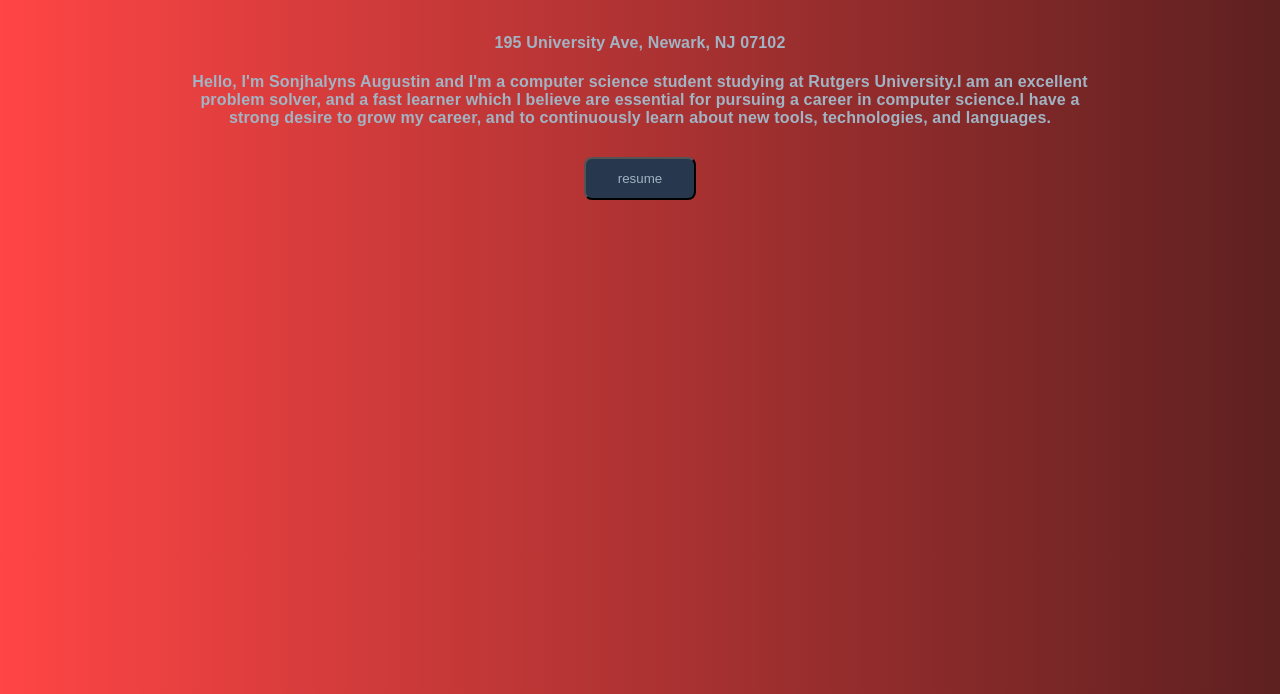
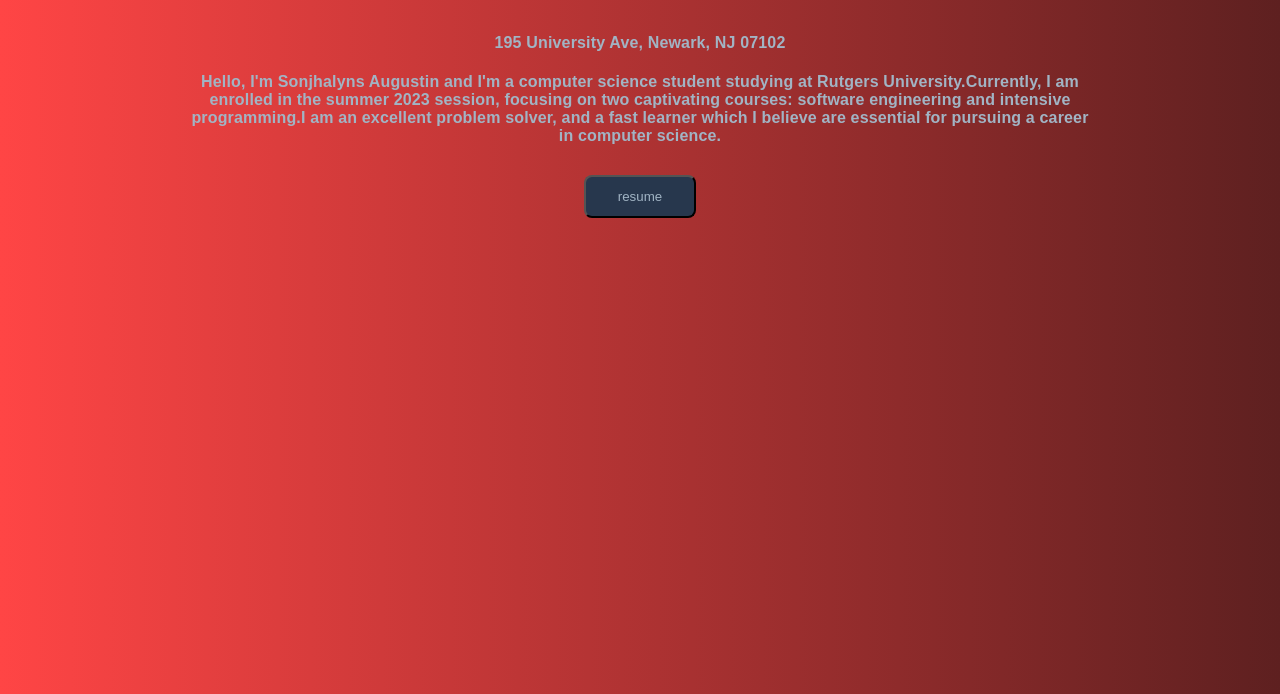
Before and after one commit to Sonjhalyns1/background, a website: page index.html in a window 1280 px wide. Shown: the part 106-800 px from the top of the page. Drawn offline with Linux system fonts and the light colour scheme.

Commit message:
final commit

```diff
--- a/index.html
+++ b/index.html
@@ -7,17 +7,14 @@
     <link rel="stylesheet" type="text/css" href="style.css" />
   </head>
   <body id="gradient">
-    <h1>Rutgers</h1>
+    <h1><a href="https://www.newark.rutgers.edu/" style="text-decoration: none;">Rutgers</a></h1>
     <h4>
       <p>195 University Ave, Newark, NJ 07102</p>
     </h4>
     <h4 class="max-w-[1000px]">
       Hello, I'm Sonjhalyns Augustin and I'm a computer science student studying
-      at Rutgers University.I am an excellent problem solver, and a fast learner
-      which I believe are essential for pursuing a career in computer science.I
-      have a strong desire to grow my career, and to continuously learn about
-      new tools, technologies, and languages.
-    </h4>
+      at Rutgers University.Currently, I am enrolled in the summer 2023 session, focusing on two captivating courses: software engineering and intensive programming.I am an excellent problem solver, and a fast learner
+      which I believe are essential for pursuing a career in computer science.
     <h4></h4>
     <h4></h4>
     <p>
--- a/style.css
+++ b/style.css
@@ -60,7 +60,9 @@ body {
     color: #a1b4c4;
     background: #27374d;
   }
-
+  a {
+    color: #a1b4c4;
+  }
   h4 {
     font: 900 1em 'Raleway', sans-serif;
     color: #a1b4c4;
```
